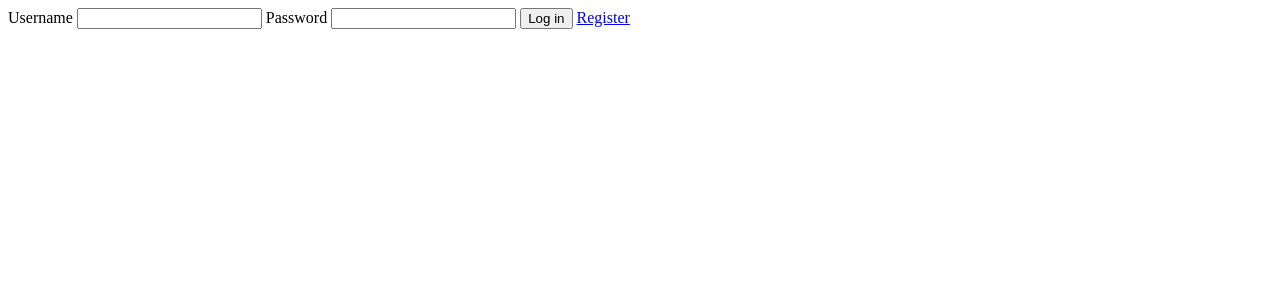
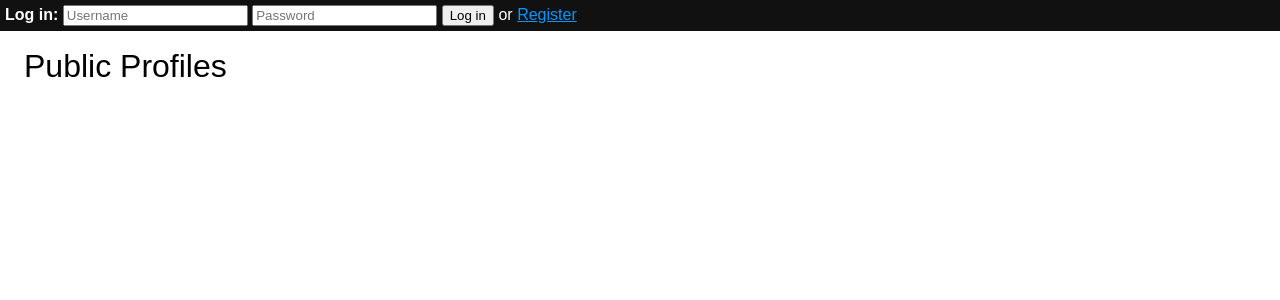
Before and after one commit to sb-shu/stage3, a PHP site: page / in a window 1280 px wide. Shown: the top 300 px of the page. Run offline with PHP 8.4, Linux system fonts and the light colour scheme.

Commit message:
Home screen now displays three random profiles, and has proper login bar

```diff
--- a/DatabaseInterface.php
+++ b/DatabaseInterface.php
@@ -383,13 +383,19 @@ function UserComparePassword($username, $password):bool{
     return password_verify($password, $result["PasswordHash"]);
 }
 
-function GetRandomPublicAccount() : ?UserAccount {
+function GetRandomPublicAccounts($count = 1) : array {
     $db = new SQLite3(SQLPATH);
 
-    $statement = $db->prepare("SELECT Username FROM UserAccounts WHERE IsPublic = 'true' ORDER BY RANDOM() LIMIT 1");
-    $result = $statement->execute()->fetchArray();
+    $statement = $db->prepare("SELECT Username FROM UserAccounts WHERE IsPublic = 'true' ORDER BY RANDOM() LIMIT :count");
+    $statement->bindParam(':count', $count);
+    $result = $statement->execute();
 
-    return GetUser($result["Username"]);
+    $users = [];
+    while ($user = $result->fetchArray()) {
+        $users[$user["Username"]] = GetUser($user["Username"]);
+    }
+
+    return $users;
 }
 
 /* #endregion */
@@ -519,6 +525,9 @@ InitializeDatabase();
 
 // Create a testing account.
 $newAccount = CreateUser("testuser", "pass");
+$newAccount = CreateUser("testuser1", "pass");
+$newAccount = CreateUser("testuser2", "pass");
+$newAccount = CreateUser("testuser3", "pass");
 if($newAccount){
     // Set new account details...
     $newAccount->FirstName = "Test";
--- a/index.php
+++ b/index.php
@@ -22,23 +22,39 @@
             exit;
         }
     }
+
+    $users = GetRandomPublicAccounts(5);
 ?>
-
+<!DOCTYPE html>
 <html>
     <head>
+        <link rel="stylesheet" href="style.css" />
     </head>
     <body>
+        <div id="session-bar">
             <?php if (IsLoggedIn()): ?>
                 You are logged in as <?=$_SESSION["username"];?>. <a href="profileView.php">Go to your profile</a> or <a href="logout.php">log out</a>.
             <?php else: ?>
                 <form action="" method="POST">
-                <label for="username">Username</label>
-                <input type="text" name="username" id="username" required />
-                <label for="password">Password</label>
-                <input type="password" name="password" id="password" required />
+                    <b>Log in:</b>
+                    <input type="text" name="username" id="username" placeholder="Username" required />
+                    <input type="password" name="password" id="password" placeholder="Password" required />
                     <button type="submit">Log in</button>
-                <a href="register.php">Register</a>
+                    or <a href="register.php">Register</a>
                 </form>
             <?php endif; ?>
+        </div>
+        <div id="home-profiles">
+            <div class="title">Public Profiles</div>
+            <?php foreach ($users as $username => $user): ?>
+                <div class="item">
+                    <a href="profileView.php?user=<?=$username;?>" class="link"></a>
+                    <div class="centre">
+                        <img src="Donny.webp" />
+                        <div class="name"><?=$user->FirstName;?> <?=$user->LastName;?></div>
+                    </div>
+                </div>
+            <?php endforeach; ?>
+        </div>
     </body>
 </html>
--- a/style.css
+++ b/style.css
@@ -72,3 +72,69 @@ text-align: center;
 top: 8;
 left: 30;
   }
+
+#session-bar {
+  background-color: #111111;
+  color: #FFFFFF;
+  position: fixed;
+  top: 0;
+  left: 0;
+  width: 100%;
+  padding: 5px;
+  margin: none;
+  z-index: 100;
+}
+
+#session-bar form {
+  margin: 0;
+}
+
+#session-bar a:link, #session-bar a:visited {
+  color: #0099FF;
+}
+
+#home-profiles {
+  display: flex;
+  flex-direction: row;
+  position: absolute;
+  top: 0;
+  left: 0;
+  width: 100%;
+  height: 100%;
+  color: black;
+}
+
+#home-profiles .title {
+  font-size: 24pt;
+  position: absolute;
+  top: 48px;
+  left: 24px;
+  z-index: 20;
+}
+
+#home-profiles .item {
+  position: relative;
+  flex-grow: 1;
+}
+
+#home-profiles .item:hover {
+  background-color: #EEEEEE;
+}
+
+#home-profiles .item .centre {
+  margin: 0;
+  position: absolute;
+  top: 50%;
+  left: 50%;
+  -ms-transform: translate(-50%, -50%);
+  transform: translate(-50%, -50%);
+}
+
+#home-profiles .item .link {
+  width: 100%;
+  height: 100%;
+  position: absolute;
+  left: 0;
+  top: 0;
+  z-index: 10;
+}
```
Lines whose indentation alone changed are shown as unchanged.
